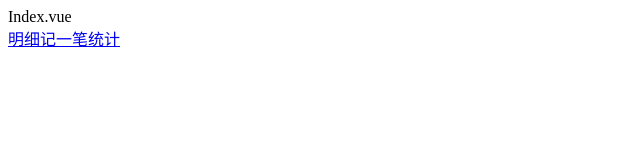
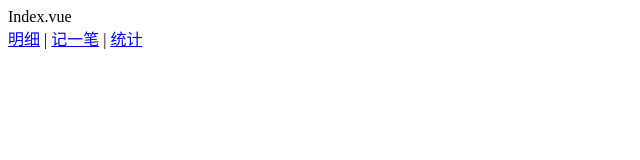
Before and after one commit to Ly-e/bookkeeping, a Vue app: page /keepone in a window 1280 px wide. Shown: the top 160 px of the page, without its empty margins (0-640 px from the left). Built offline with nearby package versions, Linux system fonts and the light colour scheme.

Commit message:
创建navbar组件

```diff
--- a/src/App.vue
+++ b/src/App.vue
@@ -1,11 +1,6 @@
 <template>
   <div id="app">
     <router-view></router-view>
-    <nav>
-      <router-link to="/details">明细</router-link>
-      <router-link to="/keepone">记一笔</router-link>
-      <router-link to="/statistics">统计</router-link>
-    </nav>
   </div>
 </template>
 
--- /dev/null
+++ b/src/components/NavBar.vue
@@ -0,0 +1,19 @@
+<template>
+    <div>
+    <nav>
+      <router-link to="/details">明细</router-link> |
+      <router-link to="/keepone">记一笔</router-link> |
+      <router-link to="/statistics">统计</router-link>
+    </nav>
+    </div>
+</template>
+
+<script>
+    export default {
+
+    }
+</script>
+
+<style lang="scss" scoped>
+
+</style>
--- a/src/main.ts
+++ b/src/main.ts
@@ -3,8 +3,11 @@
 import './registerServiceWorker'
 import router from './router'
 import store from './store'
+import NavBar from '@/components/NavBar.vue'
 
 Vue.config.productionTip = false
+
+Vue.component('NavBar', NavBar)
 
 new Vue({
   router,
--- a/src/views/Index.vue
+++ b/src/views/Index.vue
@@ -1,6 +1,7 @@
 <template>
     <div>
        Index.vue
+       <NavBar/>
     </div>
 </template>
 
```
